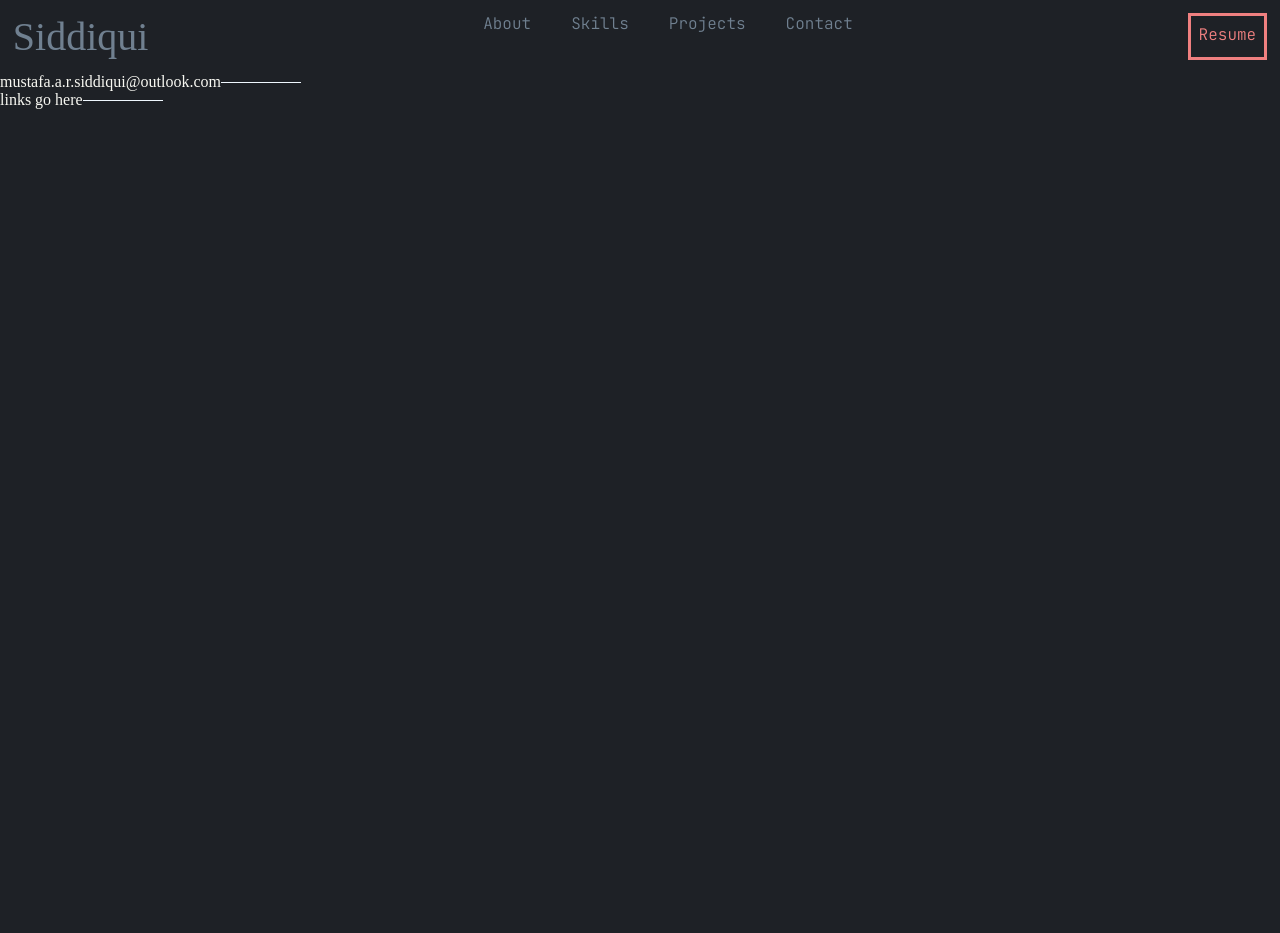
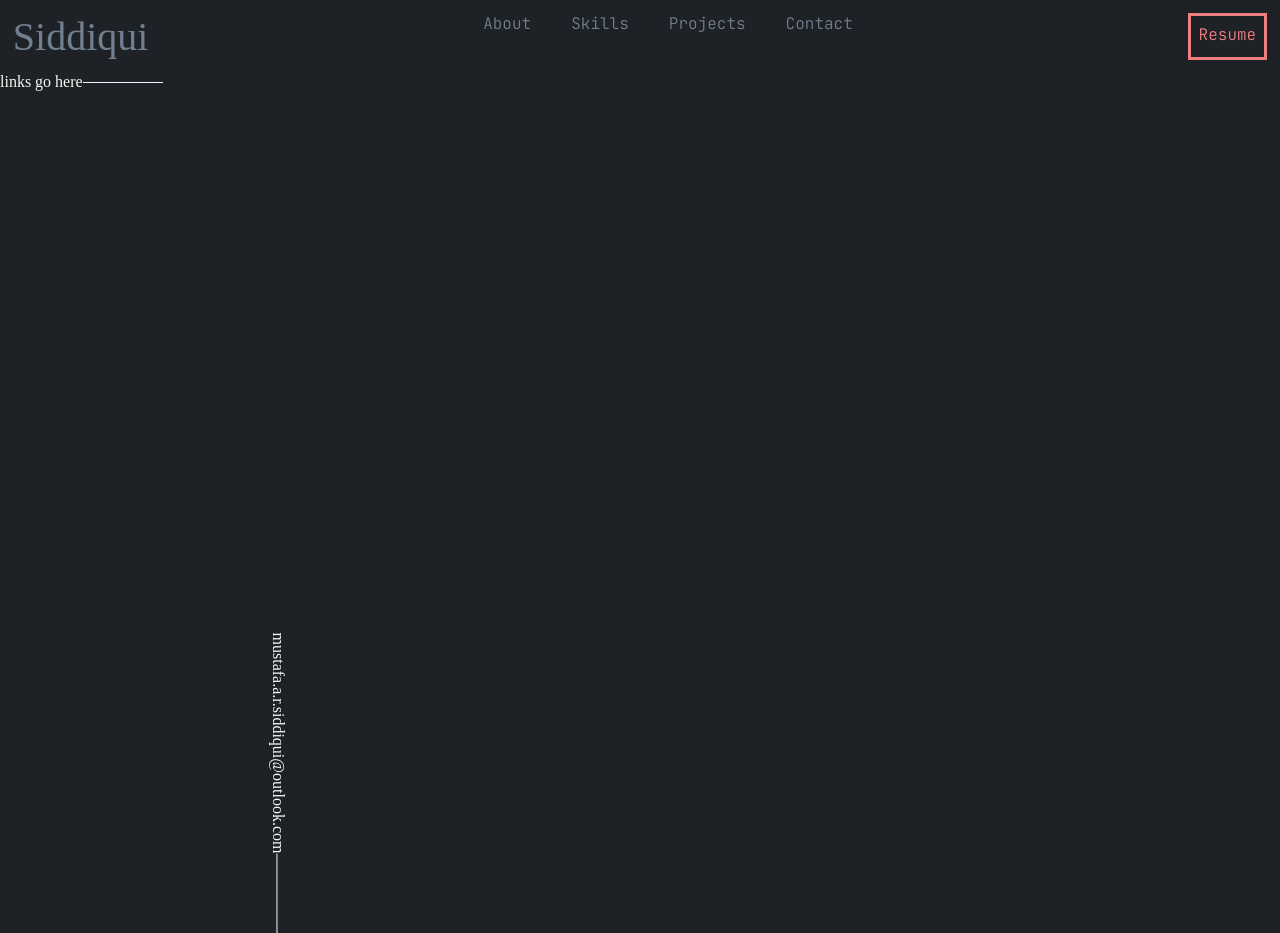
Before and after one commit to mush1e/Personal_portfolio, a React (Create React App) app: page / in a window 1280 px wide. Before the commit the page ends 800 px from the top, so only its background shows below. Built offline with nearby package versions, Linux system fonts and the light colour scheme; a web font is replaced by a local one.

Commit message:
Rotated email div

```diff
--- a/src/Components/Footer.js
+++ b/src/Components/Footer.js
@@ -3,10 +3,10 @@ import "../styles/footer.css"
 export default function Footer () {
     return(
         <div className="footer--div">
-            <div className="icon--footer-div">
+            <div className="email--footer-div">
                 <text>mustafa.a.r.siddiqui@outlook.com</text>
             </div>
-            <div className="email--footer-div">
+            <div className="icon--footer-div">
                 <span></span>
                 <text>links go here</text>
             </div>
--- a/src/styles/footer.css
+++ b/src/styles/footer.css
@@ -1,7 +1,15 @@
-.footer--div{
-    /* transform: rotate(90deg); */
+.email--footer-div{
+    position: absolute;
+    transform: rotate(90deg);
+    bottom: 1vh;
     left: 10%;
 }
+/* .icon--footer-div{
+    position: absolute;
+    transform: rotate(90deg);
+    left: 90%;
+    bottom: 1vh;
+} */
 
 text {
     overflow: hidden;
```
